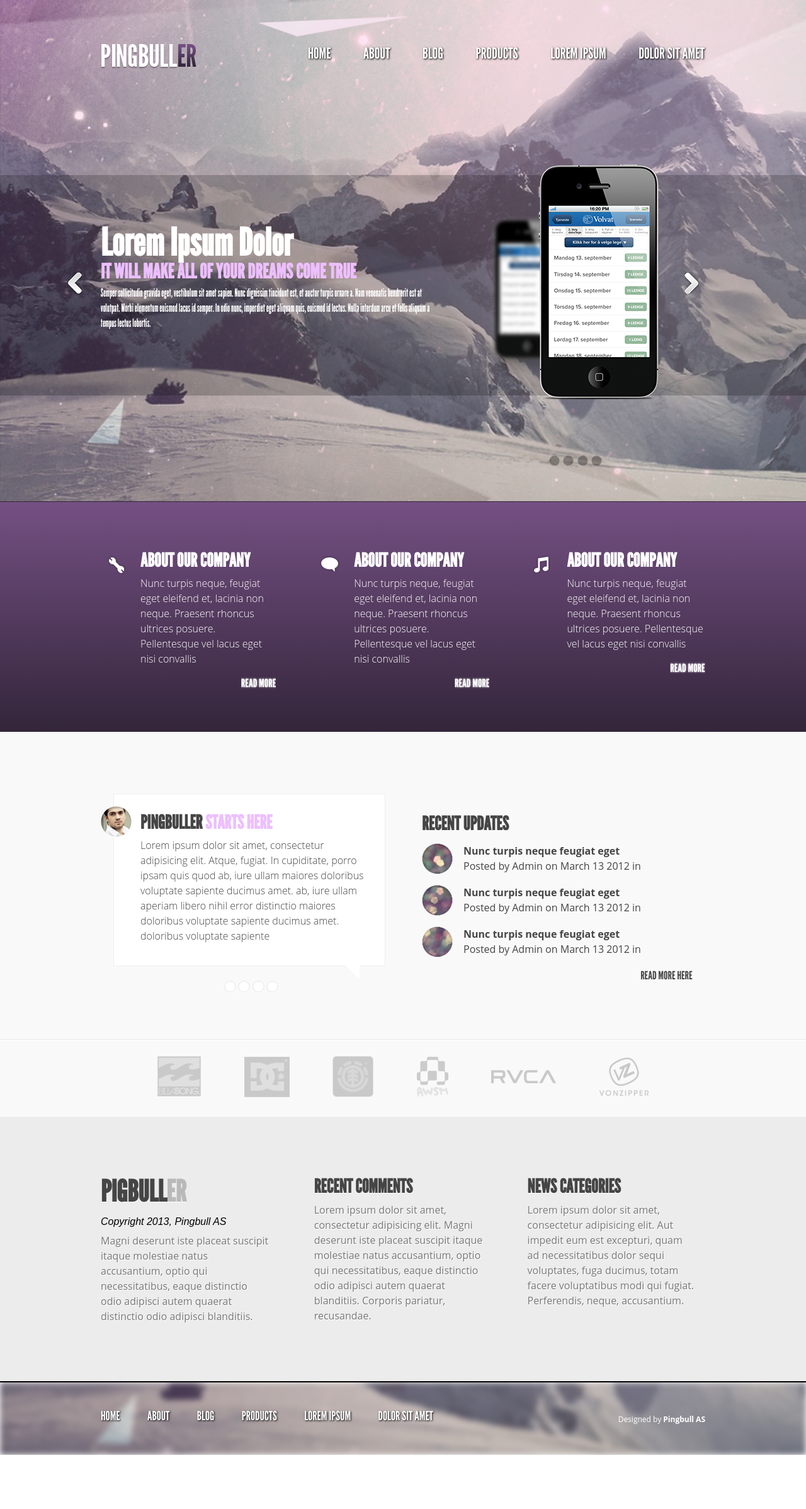
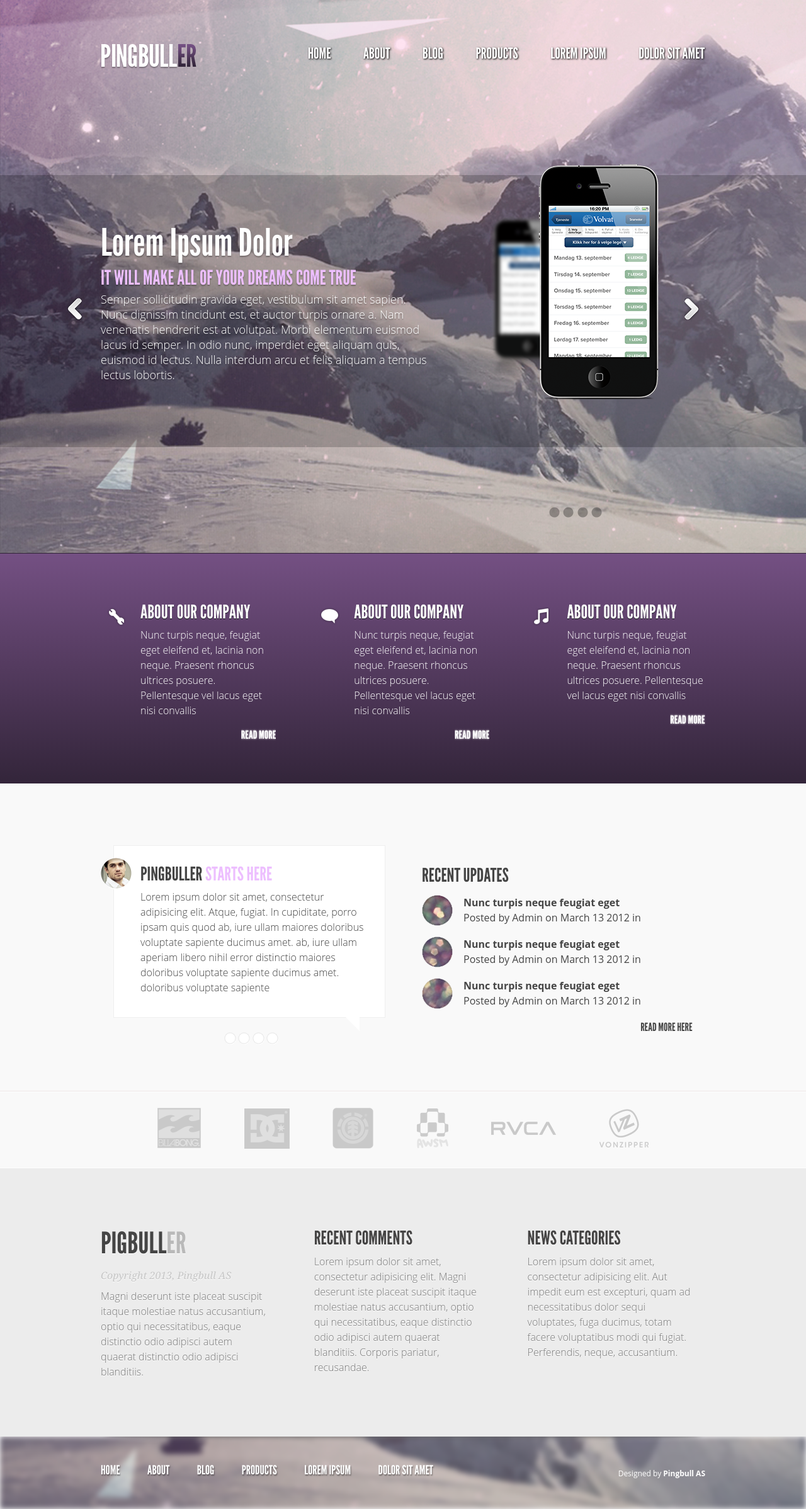
Before and after one commit to AleksBr/AleksBr.github.io, a plain HTML site: page pro/gi/hw7-8/index.html in a window 1280 px wide. Shown: the whole page at 63% size. Before the commit the page ends 2310 px from the top, so only its background shows below. Drawn offline with Linux system fonts and the light colour scheme; files whose address does not match are found by name.

Commit message:
26.04.2016:17.05

```diff
--- a/pro/gi/hw6/style.css
+++ b/pro/gi/hw6/style.css
@@ -274,6 +274,8 @@ select{
 	box-shadow: inset 1px 1px 1px 0px rgba(150,150,150,0.75);
 	outline: none;
 }
+
+
 
 
 /**************************
--- a/pro/gi/hw7-8/css/style.css
+++ b/pro/gi/hw7-8/css/style.css
@@ -42,6 +42,10 @@
 	content: "";
 	clear: both;
 	display: block;
+}
+
+h2, h3, h4, h5, h6{
+	font-weight: 400;
 }
 
 /******************************************************
@@ -110,8 +114,12 @@ header{
 .slider__content h1{
 	text-transform: capitalize;
 	font-size: 60px;
+	font-weight: 400;
 	line-height: 60px;
+	color: #fefefe;
 	margin: 0;
+	text-shadow: 0px 2px 2px rgba(0, 0, 0, 0.3);
+	margin-bottom: 10px;
 }
 
 .slider__content h2{
@@ -119,13 +127,17 @@ header{
 	color: #edbfff;
 	font-size: 32px;
 	line-height: 32px;
+	font-weight: 400;
 	margin-bottom: 5px;
+	text-shadow: 0px 2px 2px rgba(0, 0, 0, 0.3);
 }
 
 .slider__content p{
-	font-family: 'league_gothicCnRg';
+	font-family: 'Open Sans', sans-serif;
+	font-weight: 300;
 	font-size: 18px;
 	line-height: 24px;
+	text-shadow: 0px 2px 2px rgba(0, 0, 0, 0.3);
 }
 
 .arrows{
@@ -239,6 +251,8 @@ section about
 	line-height: 30px;
 	text-transform: uppercase;
 	margin-bottom: 9px;
+	text-shadow: 0px 1px 0px #0f1518;
+	font-weight: 400;
 }
 
 .about__column p{
@@ -460,7 +474,6 @@ section recent
 .recent{
 	position: relative;
 	z-index: 5;
-	border-bottom: solid 2px #000;
 	background: #ececec;
 	padding-top: 96px;
 	padding-bottom: 91px;
@@ -481,6 +494,7 @@ section recent
 	font-family: 'league_gothicregular';
 	color: #454545;
 	font-size: 47px;
+	font-weight: 400;
 	line-height: 47px;
 	margin-bottom: 15px;
 	text-transform: uppercase;
@@ -493,8 +507,9 @@ section recent
 
 .recent__column h4{
 	font-family: 'league_gothicregular';
-	color: #454545;
+	color: #454444;
 	font-size: 30px;
+	font-weight: 400;
 	line-height: 30px;
 	text-transform: uppercase;
 	text-shadow: 0 1px 0 #fff;
@@ -502,17 +517,23 @@ section recent
 }
 
 .recent__column address{
+	font-family: Georgia;
+	color: #c5c5c5;
+	font-size: 16px;
+	font-style: italic;
+	line-height: 24px;
+	text-shadow: 0px 1px 0px #ffffff;
 	margin-bottom: 9px;
 }
 
 .recent__column p{
 	font-family: 'Open Sans', sans-serif;
 	font-size: 16px;
+	font-weight: 300;
 	line-height: 24px;
 	color: #787878;
-	text-shadow: 1px 1px 0 #fff;
+	text-shadow: 0px 1px 0px #fff;
 }
-
 
 /*
 footer
@@ -530,12 +551,29 @@ footer{
 		-moz-filter: blur(5px);
 		-o-filter: blur(5px);
 		-ms-filter: blur(5px);
-		filter: blur(5px);
+		filter: blur(4px);
 	height: 100%;
 	width: 100%;
 	position: absolute;
 	z-index: 0;
 	overflow: hidden;
+}
+
+.shadow__block{
+	position: relative;
+}
+
+.shadow__block:after{
+	content: "";
+	display: block;
+	position: absolute;
+	z-index: -1;
+	height: 20px;
+	bottom: 0;
+	right: 1em;
+	left: 1em;
+	border-radius: 50%;
+	box-shadow: 0 5px 10px 10px rgba(0, 0, 0, 0.6);
 }
 
 .menu__footer{
@@ -552,8 +590,9 @@ footer{
 	text-transform: uppercase;
 	text-decoration: none;
 	color: #fff;
-	text-shadow: 1px 1px 3px #000;
+	text-shadow: 1px 2px 2px rgba(0, 0, 0, 0.4);
 	font-size: 20px;
+	font-weight: 400;
 	font-family: 'league_gothicregular';
 	margin-right: 39px;
 }
--- a/pro/gi/hw7-8/index.html
+++ b/pro/gi/hw7-8/index.html
@@ -167,12 +167,14 @@
 					<p>Lorem ipsum dolor sit amet, consectetur adipisicing elit. Aut impedit eum est excepturi, quam ad necessitatibus dolor sequi voluptates, fuga ducimus, totam facere voluptatibus modi qui fugiat. Perferendis, neque, accusantium.</p>
 				</div>
 			</div>
+
 		</section>
 
 
 		<footer>
 			<div class="footer__blur"></div>
 			<div class="container  clearfix">
+				<div class="shadow__block"></div>
 				<address class="footer__blur-address">Designed by <span>Pingbull AS</span></address>
 				<nav class="menu__footer">
 					<ul class="clearfix">
```
